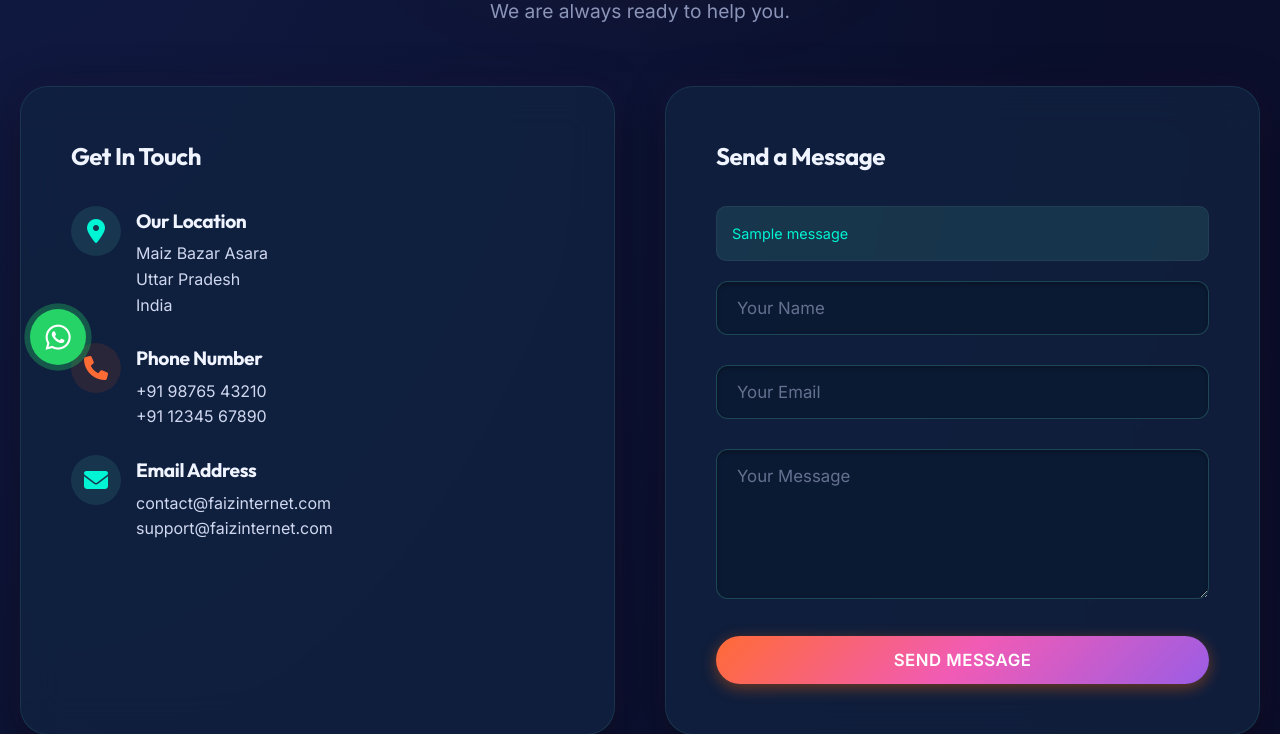
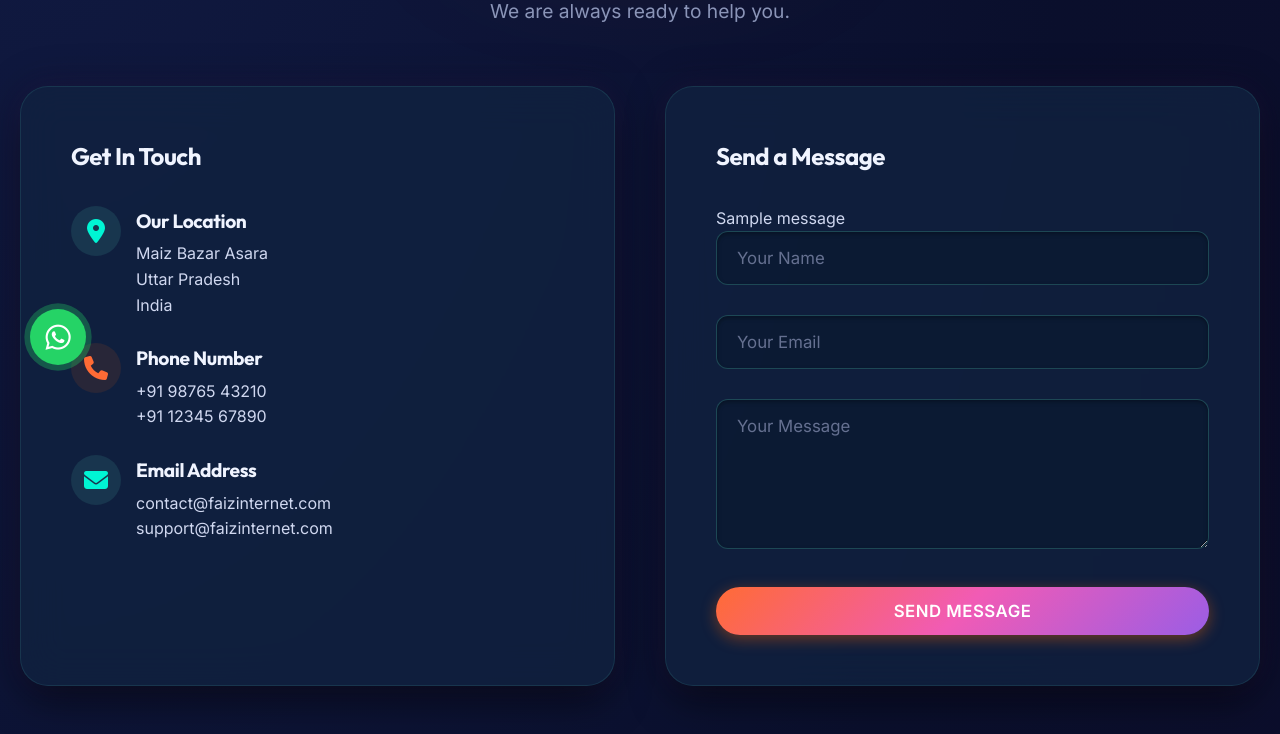
Before and after one commit to surya5887/FaizInternet, a Flask app: page /contact in a window 1280 px wide. Shown: the part 405-1139 px from the top of the page. Run offline with Flask 3, Linux system fonts and the light colour scheme; tables that the repository leaves empty hold one stand-in row (values such as "Sample post"); one stand-in notice (Sample message) is shown; some libraries are stand-ins or nearby versions.

Commit message:
Fix: Resolved CSS lint errors in contact.html by moving inline Jinja logic to classes

```diff
--- a/templates/contact.html
+++ b/templates/contact.html
@@ -52,7 +52,7 @@
             {% with messages = get_flashed_messages(with_categories=true) %}
                 {% if messages %}
                     {% for category, message in messages %}
-                        <div style="padding: 15px; border-radius: 10px; margin-bottom: 20px; background: {% if category == 'success' %}rgba(100, 255, 218, 0.1){% else %}rgba(255, 102, 0, 0.1){% endif %}; color: {% if category == 'success' %}var(--accent-blue){% else %}var(--accent-orange){% endif %}; border: 1px solid rgba(255,255,255,0.05); font-size: 0.9rem;">
+                        <div class="alert alert-{{ category }}">
                             {{ message }}
                         </div>
                     {% endfor %}
@@ -75,3 +75,23 @@
     </div>
 </div>
 {% endblock %}
+
+{% block extra_styles %}
+<style>
+    .alert {
+        padding: 15px;
+        border-radius: 10px;
+        margin-bottom: 20px;
+        border: 1px solid rgba(255,255,255,0.05);
+        font-size: 0.9rem;
+    }
+    .alert-success {
+        background: rgba(100, 255, 218, 0.1);
+        color: var(--accent-blue);
+    }
+    .alert-danger, .alert-error {
+        background: rgba(255, 102, 0, 0.1);
+        color: var(--accent-orange);
+    }
+</style>
+{% endblock %}
```
